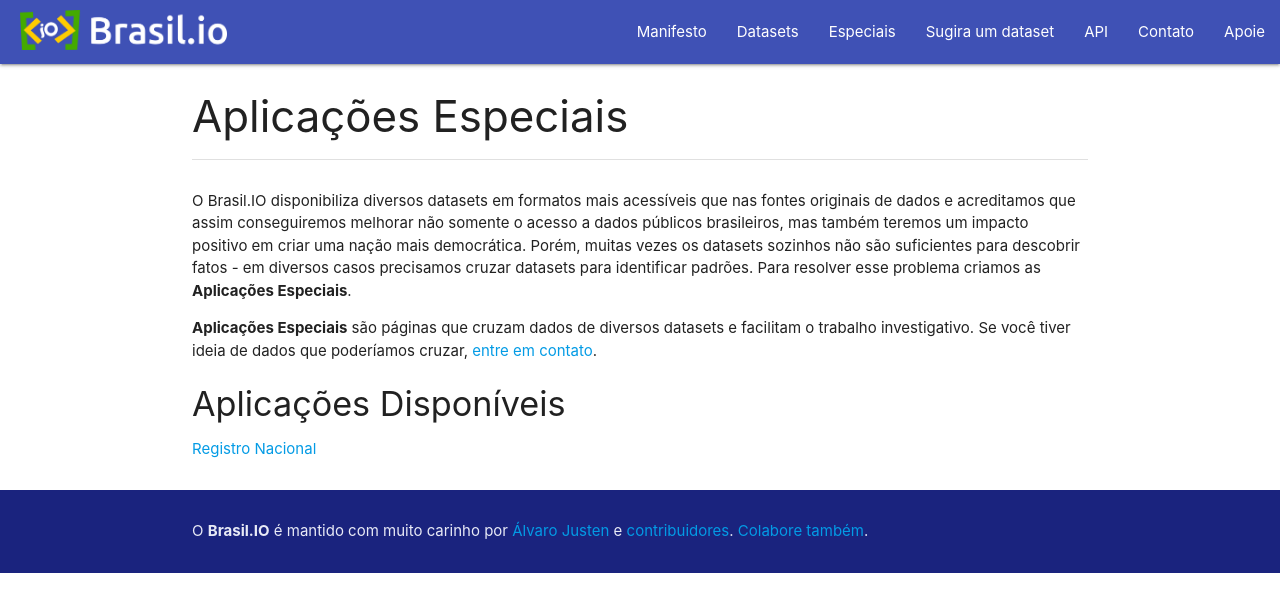
After one commit to turicas/brasil.io, a Django app: page /especiais in a window 1280 px wide. The commit adds this page. Shown: the top 612 px of the page. Run offline with Django 3.2, Linux system fonts and the light colour scheme.

Commit message:
Add specials link + page

```diff
--- a/core/templates/base.html
+++ b/core/templates/base.html
@@ -43,6 +43,7 @@
             <ul class="right hide-on-med-and-down">
               <li><a href="{% url 'core:manifesto' %}">Manifesto</a></li>
               <li><a href="{% url 'core:dataset-list' %}">Datasets</a></li>
+              <li><a href="{% url 'core:specials' %}">Especiais</a></li>
               <li><a href="{% url 'core:dataset-suggestion' %}">Sugira um dataset</a></li>
               <li><a href="{% url 'api:dataset-list' %}">API</a></li>
               <li><a href="{% url 'core:contact' %}">Contato</a></li>
--- /dev/null
+++ b/core/templates/specials/index.html
@@ -0,0 +1,32 @@
+{% extends 'base.html' %}
+{% block title %}Especiais - Brasil.IO{% endblock %}
+{% block content %}
+
+<h3>Aplicações Especiais</h3>
+<div class="divider"></div>
+
+<div class="section">
+  <p>
+    O Brasil.IO disponibiliza diversos datasets em formatos mais acessíveis
+    que nas fontes originais de dados e acreditamos que assim conseguiremos
+    melhorar não somente o acesso a dados públicos brasileiros, mas também
+    teremos um impacto positivo em criar uma nação mais democrática. Porém,
+    muitas vezes os datasets sozinhos não são suficientes para descobrir fatos
+    - em diversos casos precisamos cruzar datasets para identificar padrões.
+    Para resolver esse problema criamos as <b>Aplicações Especiais</b>.
+  </p>
+  <p>
+    <b>Aplicações Especiais</b> são páginas que cruzam dados de diversos
+    datasets e facilitam o trabalho investigativo. Se você tiver ideia de dados
+    que poderíamos cruzar, <a href="{% url 'core:contact' %}">entre em contato</a>.
+  </p>
+
+  <h4>Aplicações Disponíveis</h4>
+
+  <ul>
+    <li>
+      <a href="{% url 'core:special-registry' %}">Registro Nacional</a>
+    </li>
+  </ul>
+</div>
+{% endblock %}
--- a/core/views_special.py
+++ b/core/views_special.py
@@ -3,6 +3,10 @@
 from django.urls import reverse
 
 from core.models import Dataset
+
+
+def index(request):
+    return render(request, 'specials/index.html', {})
 
 
 def registry(request):
```
